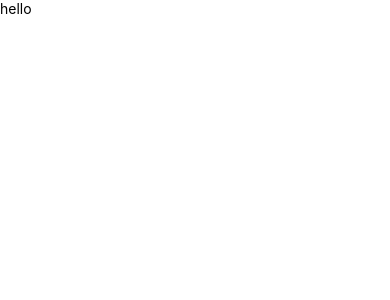
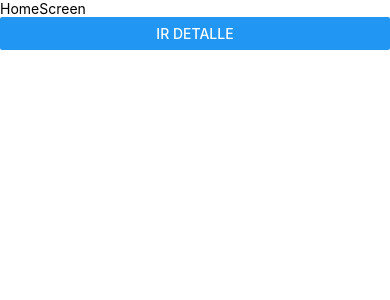
Before and after one commit to roberto-rw/MoviesApp, a React Native app: screen /Home in a window 390 px wide. Shown: the top 300 px of the page. Built offline with nearby package versions, Linux system fonts and the light colour scheme.

Commit message:
feat: implement navigation

```diff
--- a/App.tsx
+++ b/App.tsx
@@ -1,12 +1,14 @@
-
+import 'react-native-gesture-handler';
 import React from 'react';
-import {Text} from 'react-native';
+import { NavigationContainer } from '@react-navigation/native';
+import Navigation from './src/navigation/Navigation';
 
 function App(): React.JSX.Element {
 
-
   return (
-    <Text>hello</Text>
+    <NavigationContainer>
+      <Navigation/>
+    </NavigationContainer>
   );
 }
 
--- /dev/null
+++ b/src/navigation/Navigation.tsx
@@ -0,0 +1,23 @@
+import { createStackNavigator } from '@react-navigation/stack';
+import HomeScreen from '../screens/HomeScreen';
+import DetailScreen from '../screens/DetailScreen';
+
+const Stack = createStackNavigator();
+
+export default function Navigation() {
+  return (
+    <Stack.Navigator
+        screenOptions={
+            {
+                headerShown: false,
+                cardStyle: {
+                    backgroundColor: 'white'
+                }
+            }
+        }
+    >
+      <Stack.Screen name="Home" component={HomeScreen} />
+      <Stack.Screen name="Details" component={DetailScreen} />
+    </Stack.Navigator>
+  );
+}
--- /dev/null
+++ b/src/screens/DetailScreen.tsx
@@ -0,0 +1,21 @@
+import { Text, View } from "react-native";
+import { StyleSheet } from "react-native";
+
+export default function DetailScreen() {
+    return (
+        <View style={styles.container}>
+            <Text>DetailScreen eaea
+                asdadasda
+                asdadasda
+
+            </Text>
+        </View>
+    );
+}
+
+const styles = StyleSheet.create({
+    container: {
+        flex: 1,
+        backgroundColor: 'black',
+    },
+});
--- /dev/null
+++ b/src/screens/HomeScreen.tsx
@@ -0,0 +1,14 @@
+import { Button, Text, View } from "react-native";
+import { useNavigation } from "@react-navigation/native";
+
+export default function HomeScreen() {
+    const navigation = useNavigation();
+    return (
+        <View>
+            <Text>HomeScreen</Text>
+            <Button title="ir detalle"
+                    onPress={() => navigation.navigate('Details' as never)}
+                ></Button>
+        </View>
+    );
+}
```
Also changed, not shown: package.json (+6 -1 lines), 1 other file (tests, documents, lock files or other folders).
